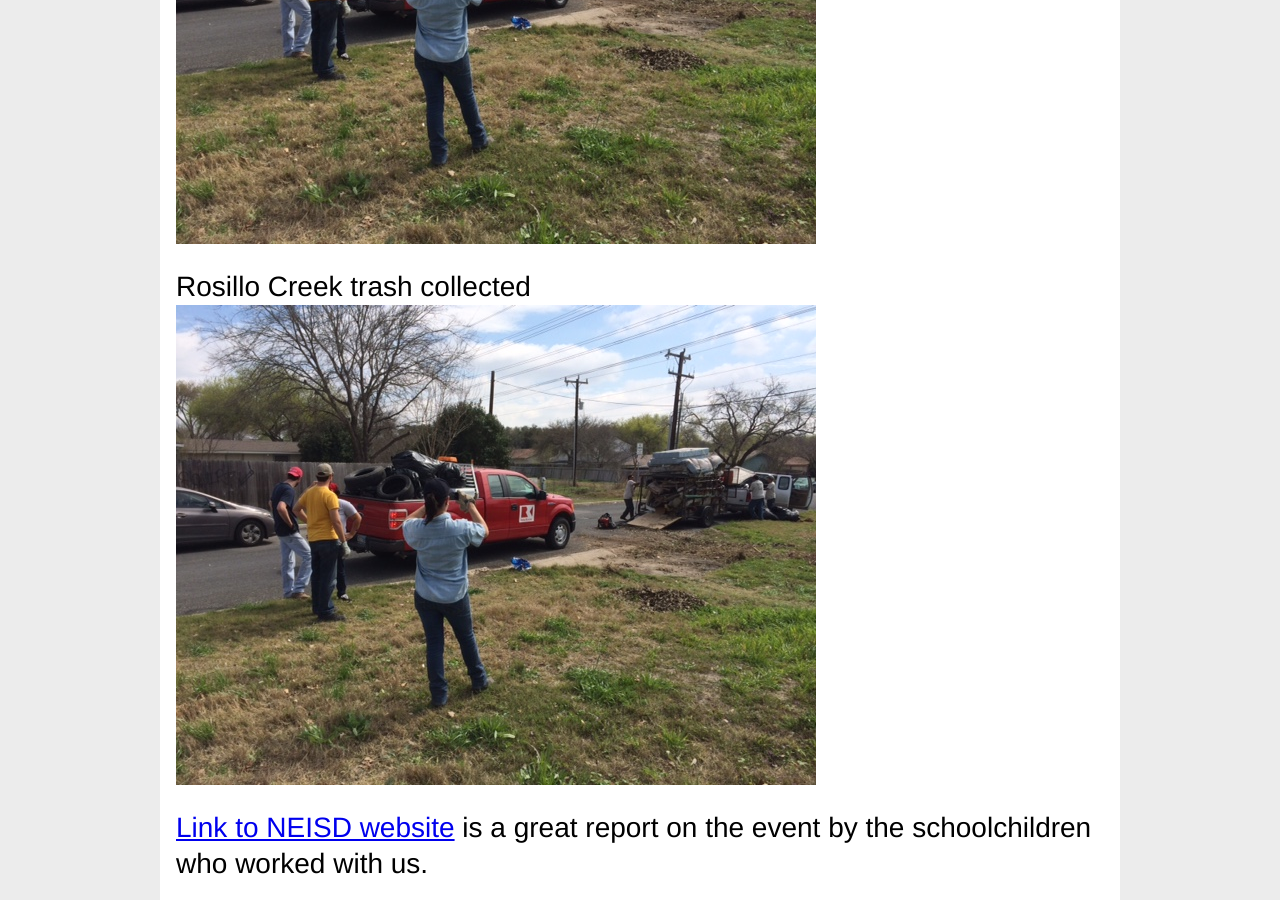
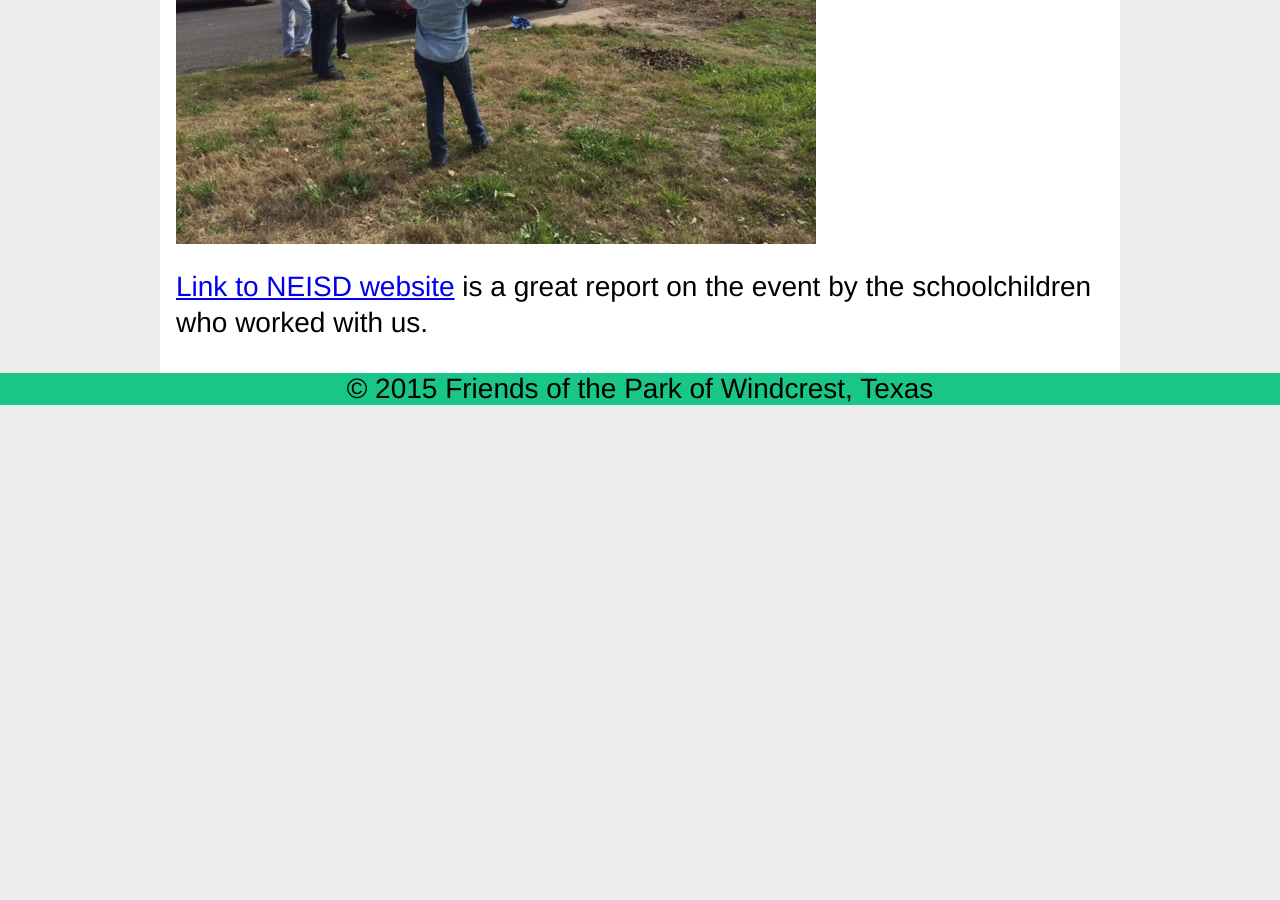
Before and after one commit to friendsoftheparkofwindcresttexas/friendsoftheparkofwindcresttexas.github.io, a Jekyll site: the page built from _posts/2015-02-07-Basura-cleanup.md, in a window 1280 px wide and 900 px high, scrolled down 7670 px. Built offline with Jekyll 4.4.1, drawn with Linux system fonts in a browser that asks for light colours; nearby versions of some CDN libraries; after the commit the page ends 8075 px from its top, so only the background shows below that.

Commit message:
removing duplicate photo in Basura Bash

```diff
--- a/_posts/2015-02-07-Basura-cleanup.md
+++ b/_posts/2015-02-07-Basura-cleanup.md
@@ -55,7 +55,4 @@ Rosillo Creek west ... after
 Rosillo Creek trash collected
 ![Rosillo Creek trash load](/images/Images, Basura 2015/Rosillo trash load.jpg)
 
-Rosillo Creek trash collected
-![Rosillo Creek trash load](/images/Images, Basura 2015/Rosillo trash load.jpg)
-
 [Link to NEISD website](http://www.neisd.net/ComRel/News/Windcrest_BasuraBash_15.htm) is a great report on the event by the schoolchildren who worked with us.
```
